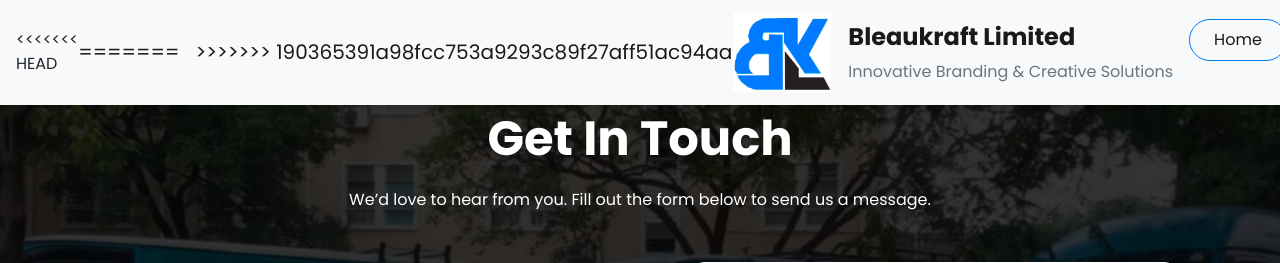
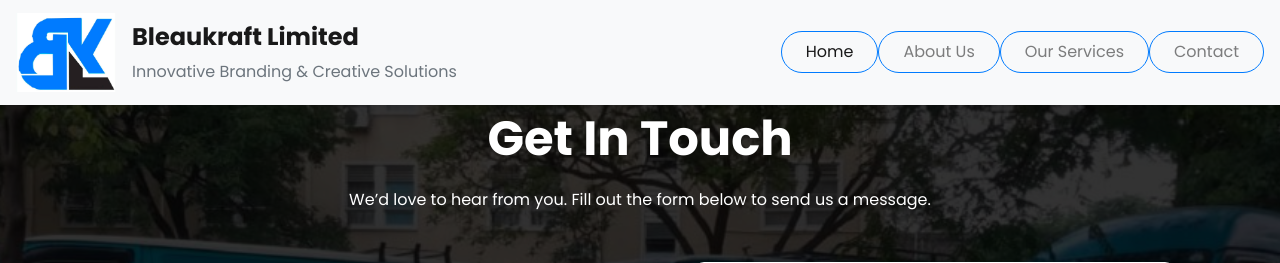
Before and after one commit to ElvisMw/bleaukraft_limited, a Django app: template bleaukraft/branding/templates/branding/contact.html in a window 1280 px wide. Shown: the top 263 px of the page. Run offline with Django 4.2, Linux system fonts and the light colour scheme; the template is opened without the code that fills it, so the values that code supplies are empty; some libraries are stand-ins or nearby versions.

Commit message:
update icon before deploy

```diff
--- a/bleaukraft/branding/templates/branding/about.html
+++ b/bleaukraft/branding/templates/branding/about.html
@@ -2,6 +2,8 @@
 {% load static %}
 {% block content %}
 <link href="https://fonts.googleapis.com/css2?family=Montserrat:wght@700&family=Open+Sans:wght@400&display=swap" rel="stylesheet">
+<link rel="icon" type="image/x-icon" href="{% static 'branding/logo/favicon.ico' %}">
+
 <style>
     /* Video Background Styles */
     .video-background-container {
--- a/bleaukraft/branding/templates/branding/base_template.html
+++ b/bleaukraft/branding/templates/branding/base_template.html
@@ -9,6 +9,8 @@
     <link rel="stylesheet" href="https://stackpath.bootstrapcdn.com/bootstrap/4.5.2/css/bootstrap.min.css">
     <link rel="stylesheet" href="{% static 'branding/css/style.css' %}">
     <link rel="stylesheet" href="https://cdnjs.cloudflare.com/ajax/libs/font-awesome/5.15.3/css/all.min.css">
+    <link rel="icon" type="image/x-icon" href="{% static 'branding/logo/favicon.ico' %}">
+
     <style>
         /* Fixed Contact Info Styles */
         .contact-info.contact-info-bar {
--- a/bleaukraft/branding/templates/branding/contact.html
+++ b/bleaukraft/branding/templates/branding/contact.html
@@ -9,6 +9,8 @@
     <script src="https://kit.fontawesome.com/c32adfdcda.js" crossorigin="anonymous"></script>
     <link rel="stylesheet" href="https://stackpath.bootstrapcdn.com/bootstrap/4.5.2/css/bootstrap.min.css">
     <link rel="stylesheet" href="https://cdnjs.cloudflare.com/ajax/libs/font-awesome/5.15.4/css/all.min.css">
+    <link rel="icon" type="image/x-icon" href="{% static 'branding/logo/favicon.ico' %}">
+
 
     <style>
         @import url('https://fonts.googleapis.com/css2?family=Poppins:wght@400;600;700&display=swap');
@@ -271,11 +273,7 @@
 <body>
     <!--- Navbar -->
     <nav class="navbar navbar-expand-lg navbar-light bg-light fixed-top shadow-sm">
-<<<<<<< HEAD
         <a class="navbar-brand d-flex align-items-center" href="{% url 'branding:landingpage' %}">
-=======
-        <a class="navbar-brand d-flex align-items-center" href="{% url 'branding:landing' %}">
->>>>>>> 190365391a98fcc753a9293c89f27aff51ac94aa
             <img src="{% static 'logo/logo_copy.jpg' %}" alt="Logo" class="d-inline-block align-top img-fluid" style="max-width: 100px; height: auto;">
             <div class="ml-3">
                 <span class="company-name">Bleaukraft Limited</span><br>
--- a/bleaukraft/branding/templates/branding/contact_success.html
+++ b/bleaukraft/branding/templates/branding/contact_success.html
@@ -8,6 +8,8 @@
     <title>Contact Success</title>
     <!-- Bootstrap CSS -->
     <link href="https://stackpath.bootstrapcdn.com/bootstrap/4.5.2/css/bootstrap.min.css" rel="stylesheet">
+    <link rel="icon" type="image/x-icon" href="{% static 'branding/logo/favicon.ico' %}">
+
     <!-- Custom CSS -->
     <style>
         body {
--- a/bleaukraft/branding/templates/branding/landingpage.html
+++ b/bleaukraft/branding/templates/branding/landingpage.html
@@ -8,6 +8,8 @@
     <link rel="stylesheet" href="https://stackpath.bootstrapcdn.com/bootstrap/4.5.2/css/bootstrap.min.css">
     <link rel="stylesheet" href="https://cdnjs.cloudflare.com/ajax/libs/font-awesome/5.15.3/css/all.min.css">
     <link rel="stylesheet" href="{% static 'branding/css/style.css' %}">
+    <link rel="icon" type="image/x-icon" href="{% static 'branding/logo/favicon.ico' %}">
+
     <style>
         /* Fixed Contact Info Styles */
         .contact-info.contact-info-bar {
--- a/bleaukraft/branding/templates/branding/terms.html
+++ b/bleaukraft/branding/templates/branding/terms.html
@@ -5,6 +5,8 @@
 <!-- Optional JavaScript -->
 <script src="https://code.jquery.com/jquery-3.5.1.slim.min.js"></script>
 <script src="https://cdn.jsdelivr.net/npm/bootstrap@4.5.2/dist/js/bootstrap.bundle.min.js"></script>
+<link rel="icon" type="image/x-icon" href="{% static 'branding/logo/favicon.ico' %}">
+
 
 {% block content %}
 <!-- Bootstrap Container -->
```
Also changed, not shown: bleaukraft/static/logo/favicon.ico (added), 1 other file.
